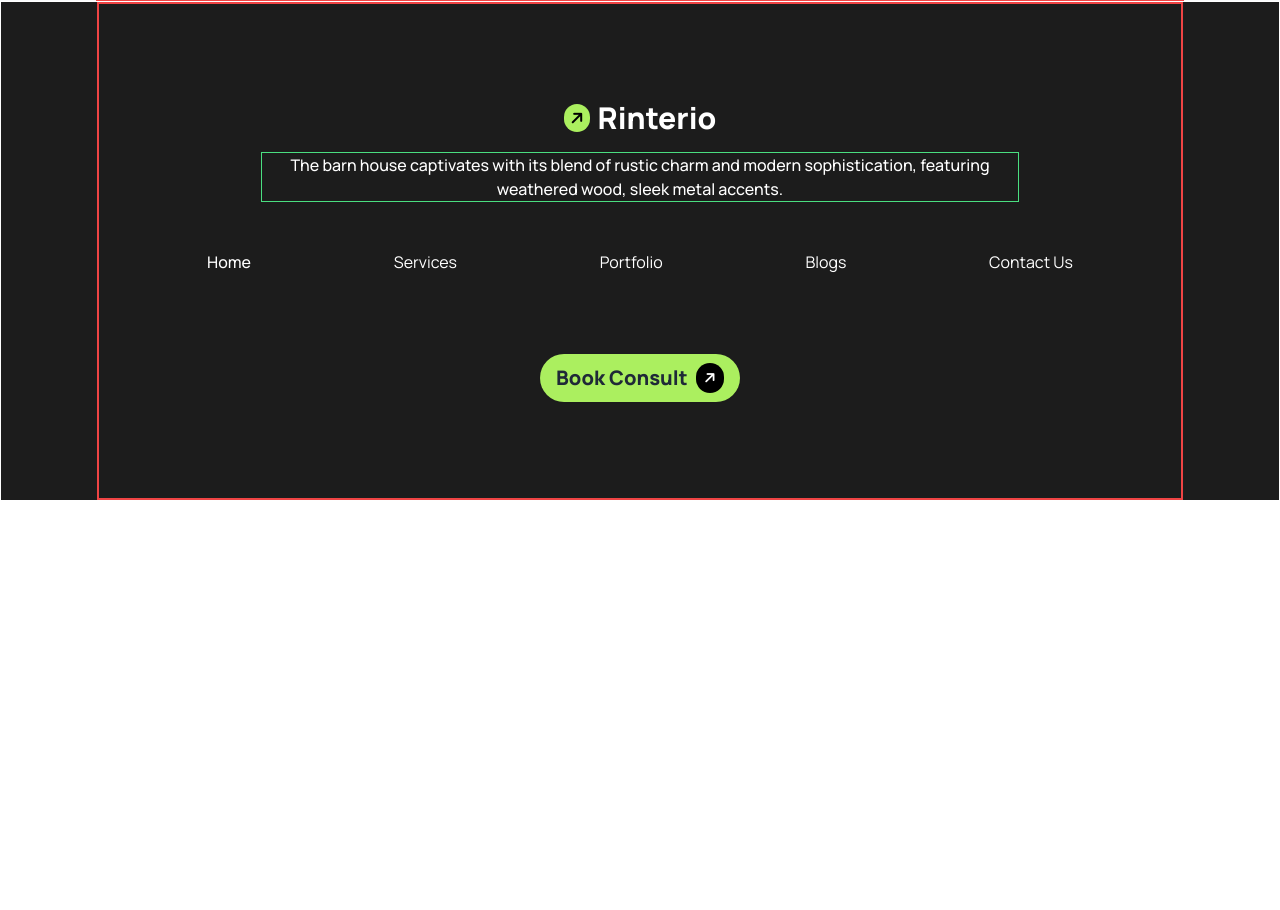
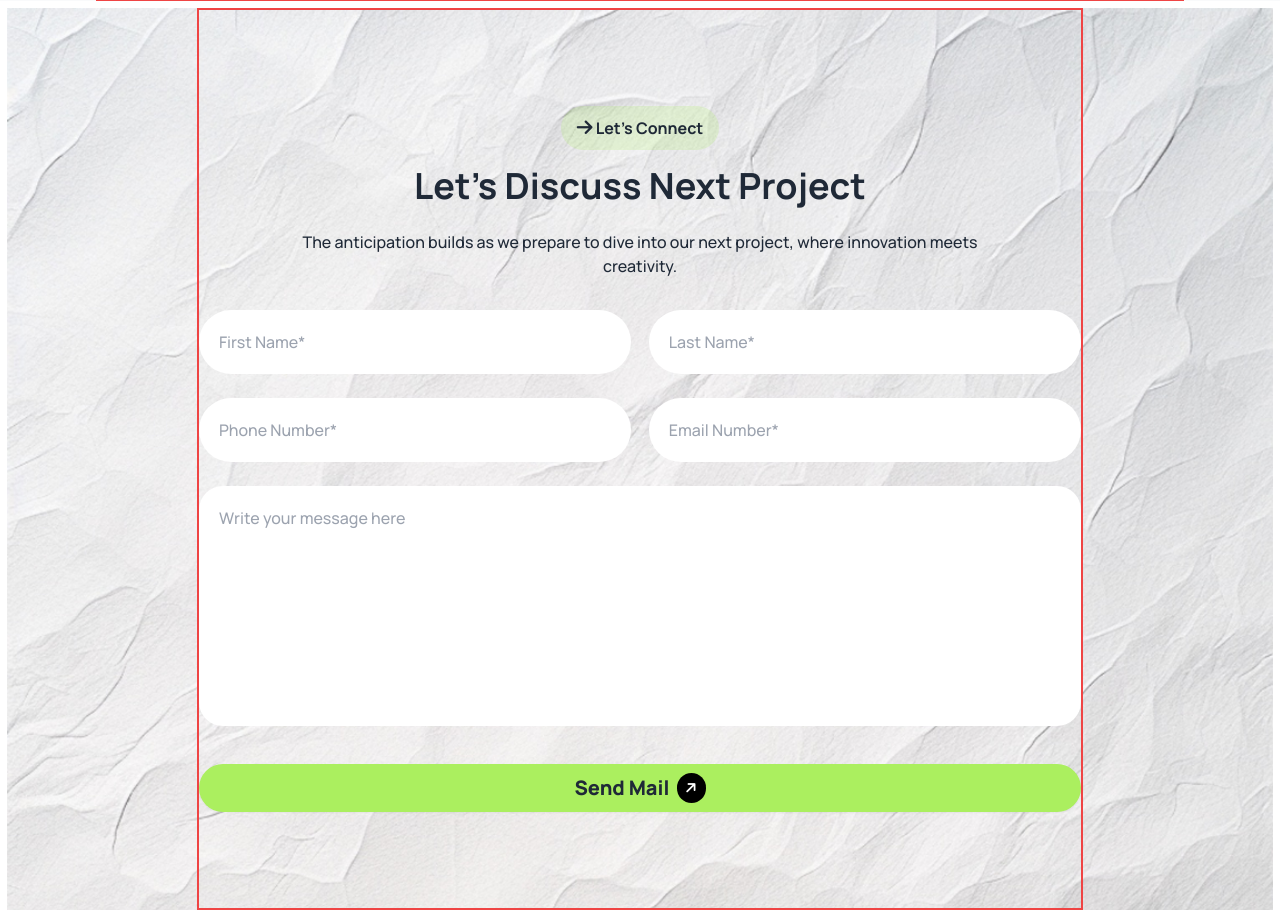
Before and after one commit to Soraiya11-7/Assignment-3, a plain HTML site: page index.html in a window 1280 px wide. Shown: the part 2233-3143 px from the top of the page. Before the commit the page ends 2734 px from the top, so only its background shows below. Drawn offline with nearby package versions, Linux system fonts and the light colour scheme.

Commit message:
Lets Discuss section is added

```diff
--- a/index.html
+++ b/index.html
@@ -253,6 +253,42 @@
 
 
          </section>
+         <!-- /Lets Discuss section..................................... -->
+          <section class="border-[7px] border-white bg-[url('images/bg.jpg')] bg-opacity-50 bg-no-repeat bg-cover">
+            <div class="container w-[80%] lg:w-[70%] mx-auto border-2 border-red-500 text-center py-8 lg:py-24">
+
+              <div class="inline-flex justify-center lg:justify-normal">
+                <div class=" bg-[#ABEF5F] bg-opacity-20 rounded-3xl py-2 px-4 mb-4 ">
+                  <i class="text-lg fa-solid fa-arrow-right"></i> <a class="text-base font-bold">Let's Connect</a>
+                </div>
+              </div>
+
+                <h2 class="font-bold text-2xl lg:text-4xl mb-4 lg:mb-6">Let’s Discuss Next <span class="lg:hidden"><br></span> Project</h2>
+                <p class="font-medium text-sm lg:text-base mb-8 w-full lg:w-[80%] mx-auto ">The anticipation builds as we prepare to dive into our next project, where innovation meets creativity.</p>
+
+                <!-- form container..... -->
+                 <div class="mb-6 lg:mb-8">
+                  <div class="lg:flex justify-between gap-[2%] mb-6 ">
+                    <input type="text" placeholder="First Name*" class="py-4 px-5 lg:p-5 rounded-full w-full lg:w-[70%] text-base font-medium mb-5 lg:mb-0"/>
+                    <input type="text" placeholder="Last Name*" class="py-4 px-5 lg:p-5 rounded-full  w-full lg:w-[70%] text-base font-medium mb-5 lg:mb-0  " />
+                  </div>
+                  <div class="lg:flex justify-between gap-[2%] mb-6">
+                    <input type="number" placeholder="Phone Number*" class="py-4 px-5 lg:p-5 rounded-full  w-full lg:w-[70%] text-base font-medium mb-5 lg:mb-0 " />
+                    <input type="email" placeholder="Email Number*" class="py-4 px-5 lg:p-5 rounded-full  w-full lg:w-[70%] text-base font-medium "  />
+                  </div>
+                  <div class="w-full">
+                    <textarea class="p-5 w-full h-60 overflow-hidden resize-none rounded-3xl text-base font-medium " placeholder="Write your message here"></textarea>
+                  </div>
+
+                 </div>
+                  <!-- btn -->
+                <button class="btn transition-none border-none rounded-full bg-[#ABEF5F] w-full"><span class="font-extrabold text-xl">Send Mail</span> <div class=" bg-black rounded-full ">
+                  <i class="-rotate-45 text-white p-2 fa-solid fa-arrow-right"></i>
+                </div></button>
+
+            </div>
+
+          </section>
 
      </main>
      <!-- footer section...................................................... -->
```
